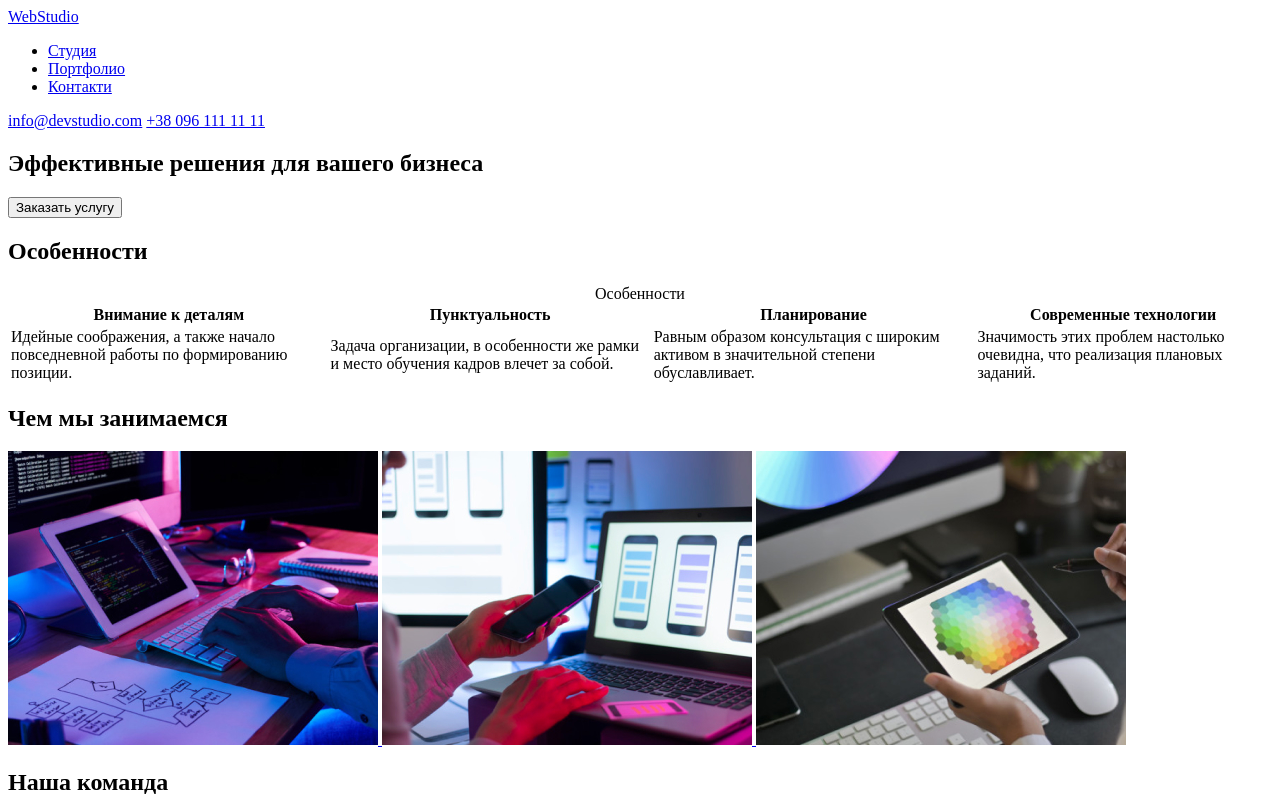
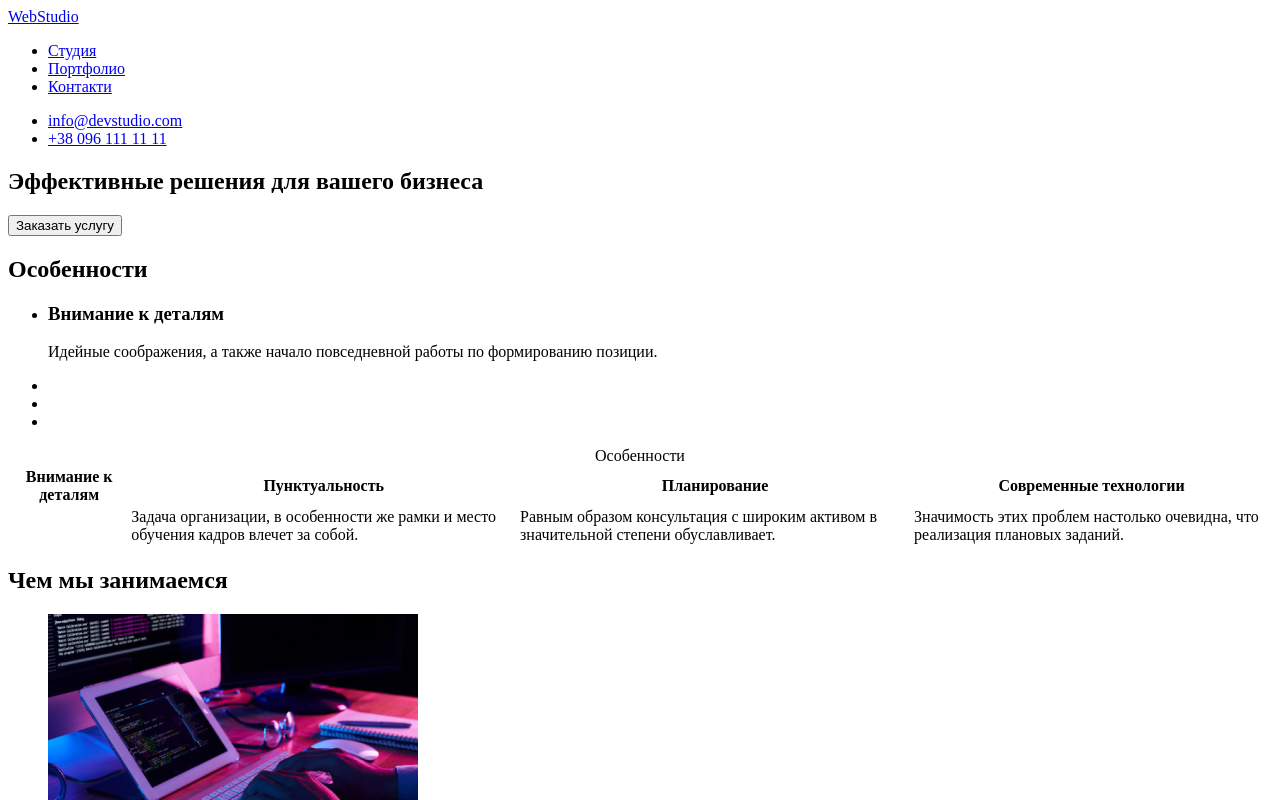
Before and after one commit to VChaikovskiy/goit-markup-hw-01, a plain HTML site: page index.html in a window 1280 px wide. Shown: the top 800 px of the page. Drawn offline with Linux system fonts and the light colour scheme.

Commit message:
Частичная доработка кода

```diff
--- a/index.html
+++ b/index.html
@@ -1,5 +1,5 @@
 <!DOCTYPE html>
-<html lang="uk">
+<html lang="ru">
   <head>
     <meta charset="UTF-8" />
     <meta http-equiv="X-UA-Compatible" content="IE=edge" />
@@ -17,8 +17,10 @@
           <li><a href="/">Контакти</a></li>
         </ul>
       </nav>
-      <a href="mailto:info@devstudio.com">info@devstudio.com</a>
-      <a href="tel:+380961111111">+38 096 111 11 11</a>
+      <ul>
+        <li><a href="mailto:info@devstudio.com">info@devstudio.com</a></li>
+        <li><a href="tel:+380961111111">+38 096 111 11 11</a></li>
+      </ul>
     </header>
     <main>
       <section>
@@ -27,6 +29,18 @@
       </section>
       <section>
         <h2>Особенности</h2>
+        <ul>
+          <li>
+            <h3>Внимание к деталям</h3>
+            <p>
+              Идейные соображения, а также начало повседневной работы по
+              формированию позиции.
+            </p>
+          </li>
+          <li></li>
+          <li></li>
+          <li></li>
+        </ul>
         <table>
           <caption>
             Особенности
@@ -41,10 +55,7 @@
           </thead>
           <tbody>
             <tr>
-              <td>
-                Идейные соображения, а также начало повседневной работы по
-                формированию позиции.
-              </td>
+              <td></td>
               <td>
                 Задача организации, в особенности же рамки и место обучения
                 кадров влечет за собой.
@@ -63,33 +74,37 @@
       </section>
       <section>
         <h2>Чем мы занимаемся</h2>
-        <a href="#">
+        <ul>
+          <li>
             <img
               src="images/box1.jpg"
               alt="написание кода"
               width="370"
               height="294"
             />
-        </a>
-        <a href="#">
+          </li>
+          <li>
             <img
               src="images/box2.jpg"
               alt="просмотр страницы с телефона"
               width="370"
               height="294"
             />
-        </a>
-        <a href="#">
+          </li>
+          <li>
             <img
               src="images/box3.jpg"
               alt="выбор цвета в цветовой гамме"
               width="370"
               height="294"
             />
-        </a>
+          </li>
+        </ul>
       </section>
       <section>
         <h2>Наша команда</h2>
+        <ul>
+          <li>
             <img
               src="images/img1.jpg"
               alt="Игорь Демьяненко Product Designer"
@@ -98,6 +113,8 @@
             />
             <h3>Игорь Демьяненко</h3>
             <p>Product Designer</p>
+          </li>
+          <li>
             <img
               src="images/img2.jpg"
               alt="Ольга Репина Frontend Developer"
@@ -106,6 +123,8 @@
             />
             <h3>Ольга Репина</h3>
             <p>Frontend Developer</p>
+          </li>
+          <li>
             <img
               src="images/img3.jpg"
               alt="Николай Тарасов Marketing"
@@ -114,6 +133,8 @@
             />
             <h3>Николай Тарасов</h3>
             <p>Marketing</p>
+          </li>
+          <li>
             <img
               src="images/img4.jpg"
               alt="Михаил Ермаков UI Designer"
@@ -122,6 +143,8 @@
             />
             <h3>Михаил Ермаков</h3>
             <p>UI Designer</p>
+          </li>
+        </ul>
       </section>
     </main>
     <footer>
```
Lines whose indentation alone changed are shown as unchanged.
